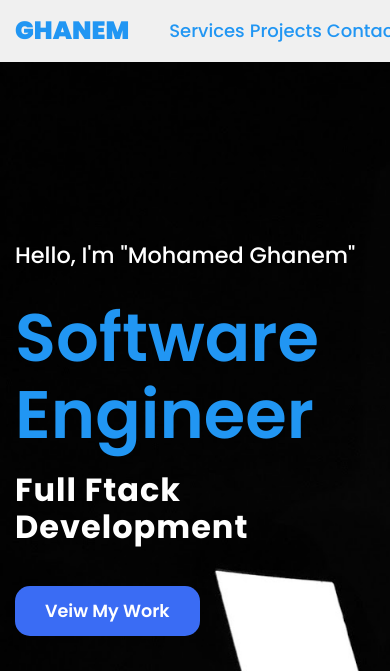
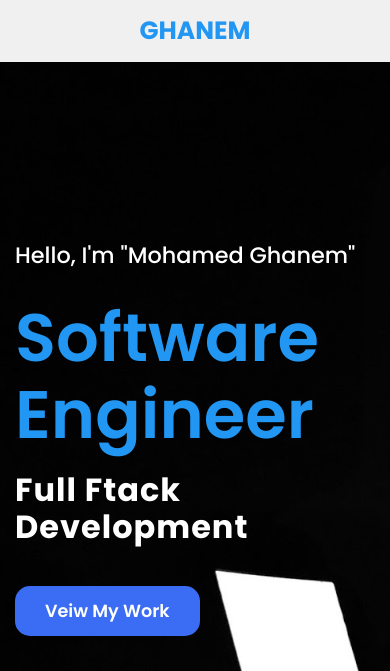
Before and after one commit to Mohamedghanem2002/protfolio, a plain HTML site: page index.html in a window 390 px wide. Shown: the top 671 px of the page. Drawn offline with Linux system fonts and the light colour scheme.

Commit message:
Add files via upload

```diff
--- a/css/portfolio.css
+++ b/css/portfolio.css
@@ -79,16 +79,15 @@
   @media(max-width:787px)
   {
     .header .container .links{
-        padding-top: 5px;
+        display: none;
     }
-    .header .container .links ul li{
-       padding-left: 0;
-       padding-right: 5px;
-       font-weight: 100;
+    .header .container .logo{
+       width: 100%;
     }
     .header .container .logo h1{
         font-size: 25px;
-       font-weight: 900;
+       font-weight: 700;
+       text-align: center;
     }
   }
   .header .container .links ul li a{
@@ -180,6 +179,7 @@
         display: block;
     }
   }
+
   .services .container .card{
     text-align: center;
     box-shadow: 0 5px 25px rgb(1 1 1 /15%);
```
